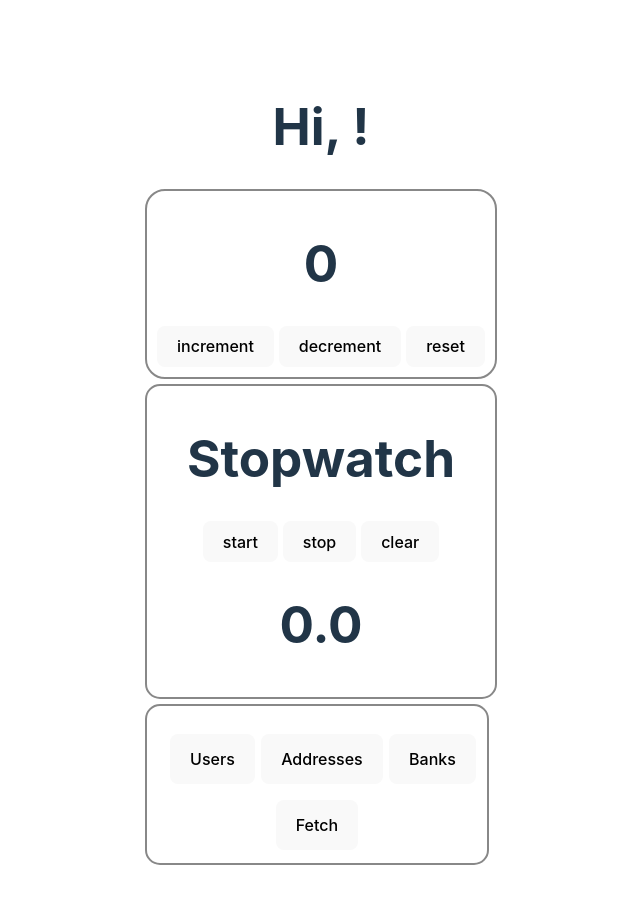
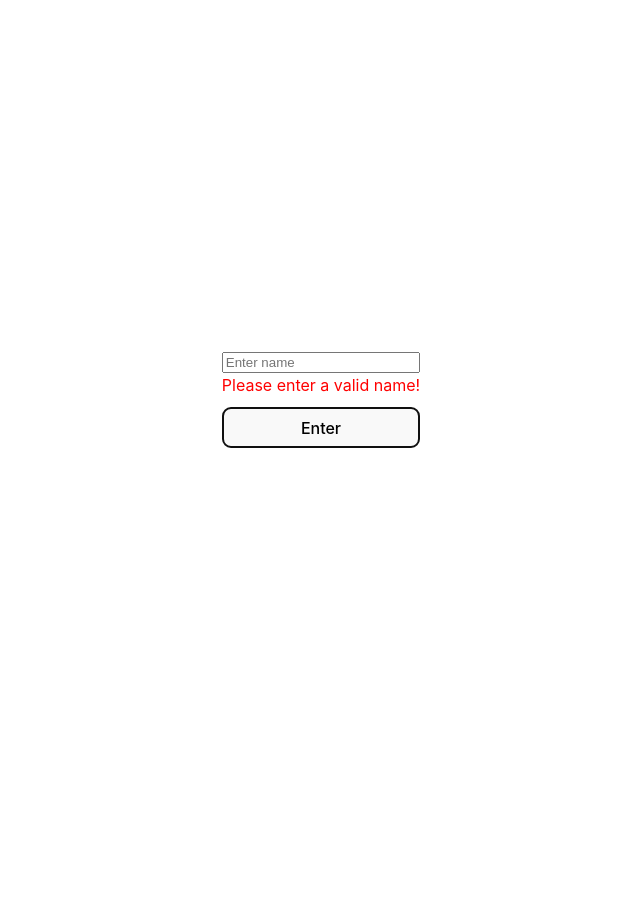
Before and after one commit to balpa/Svelting, a Svelte app: page / in a window 1280 px wide. Both pictures are taken after a click on the button "Enter". Shown: the top 904 px of the page, without its empty margins (319-959 px from the left). After the commit the page ends 800 px from the top, so only its background shows below. Built offline with nearby package versions, Linux system fonts and the light colour scheme.

Commit message:
enterance valid name check

```diff
--- a/src/App.svelte
+++ b/src/App.svelte
@@ -6,13 +6,19 @@
 
   export let enteredName = "";
   export let isEntered = false;
+  export let isEnteredNameValid = undefined;
 
   window.addEventListener("keydown", (event) => {
     if (event.key == "Enter") enter();
   });
 
   function enter() {
-    isEntered = true;
+    if (enteredName != "" && enteredName.length > 1) {
+      isEntered = true;
+      isEnteredNameValid = true;
+    } else {
+      isEnteredNameValid = false;
+    }
   }
   function handleInputOnchange(target) {
     enteredName = target.value;
@@ -29,6 +35,9 @@
         placeholder="Enter name"
         on:change={(e) => handleInputOnchange(e.target)}
       />
+      {#if isEnteredNameValid == false}
+        <span>Please enter a valid name!</span>
+      {/if}
       <button on:click={enter}>Enter</button>
     </div>
   {/if}
@@ -51,4 +60,8 @@
   button {
     margin-top: 10px;
   }
+
+  span {
+    color: red;
+  }
 </style>
```
